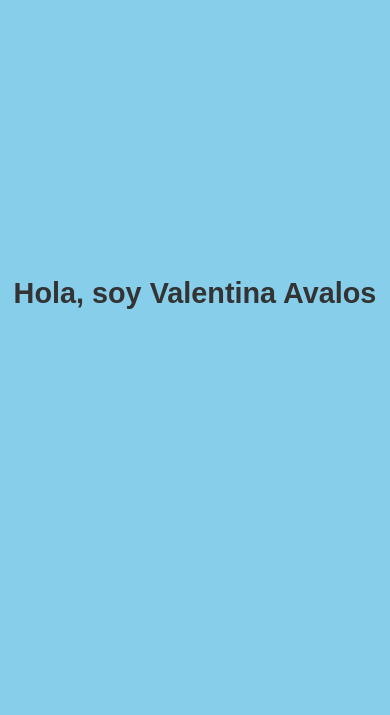
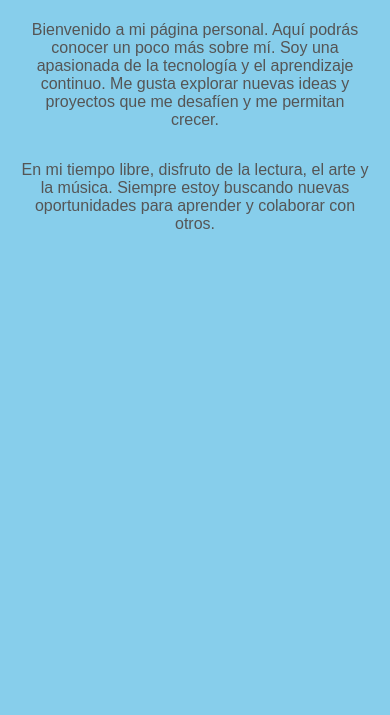
Before and after one commit to valen20tt/ENEISOFT2024, a plain HTML site: page index.html in a window 390 px wide. Shown: the part 129-844 px from the top of the page. Drawn offline with Linux system fonts and the light colour scheme.

Commit message:
Update index.html

```diff
--- a/index.html
+++ b/index.html
@@ -9,24 +9,35 @@
             background-color: #87CEEB; /* Color celeste */
             font-family: Arial, sans-serif;
             margin: 0;
+            padding: 20px;
             display: flex;
-            justify-content: center;
+            flex-direction: column;
             align-items: center;
-            height: 100vh; /* Ocupa toda la altura de la ventana */
             text-align: center;
         }
         h1 {
             color: #333;
             font-size: 2.5em; /* Tamaño de fuente grande */
+            margin: 20px 0;
+        }
+        p {
+            color: #555;
+            font-size: 1.2em; /* Tamaño de fuente del párrafo */
+            max-width: 600px; /* Ancho máximo para el texto */
         }
         @media (max-width: 600px) {
             h1 {
-                font-size: 1.8em; /* Tamaño de fuente más pequeño en pantallas pequeñas */
+                font-size: 2em; /* Tamaño de fuente más pequeño en pantallas pequeñas */
+            }
+            p {
+                font-size: 1em; /* Tamaño de fuente más pequeño para el párrafo */
             }
         }
     </style>
 </head>
 <body>
     <h1>Hola, soy Valentina Avalos</h1>
+    <p>Bienvenido a mi página personal. Aquí podrás conocer un poco más sobre mí. Soy una apasionada de la tecnología y el aprendizaje continuo. Me gusta explorar nuevas ideas y proyectos que me desafíen y me permitan crecer.</p>
+    <p>En mi tiempo libre, disfruto de la lectura, el arte y la música. Siempre estoy buscando nuevas oportunidades para aprender y colaborar con otros.</p>
 </body>
 </html>
```
